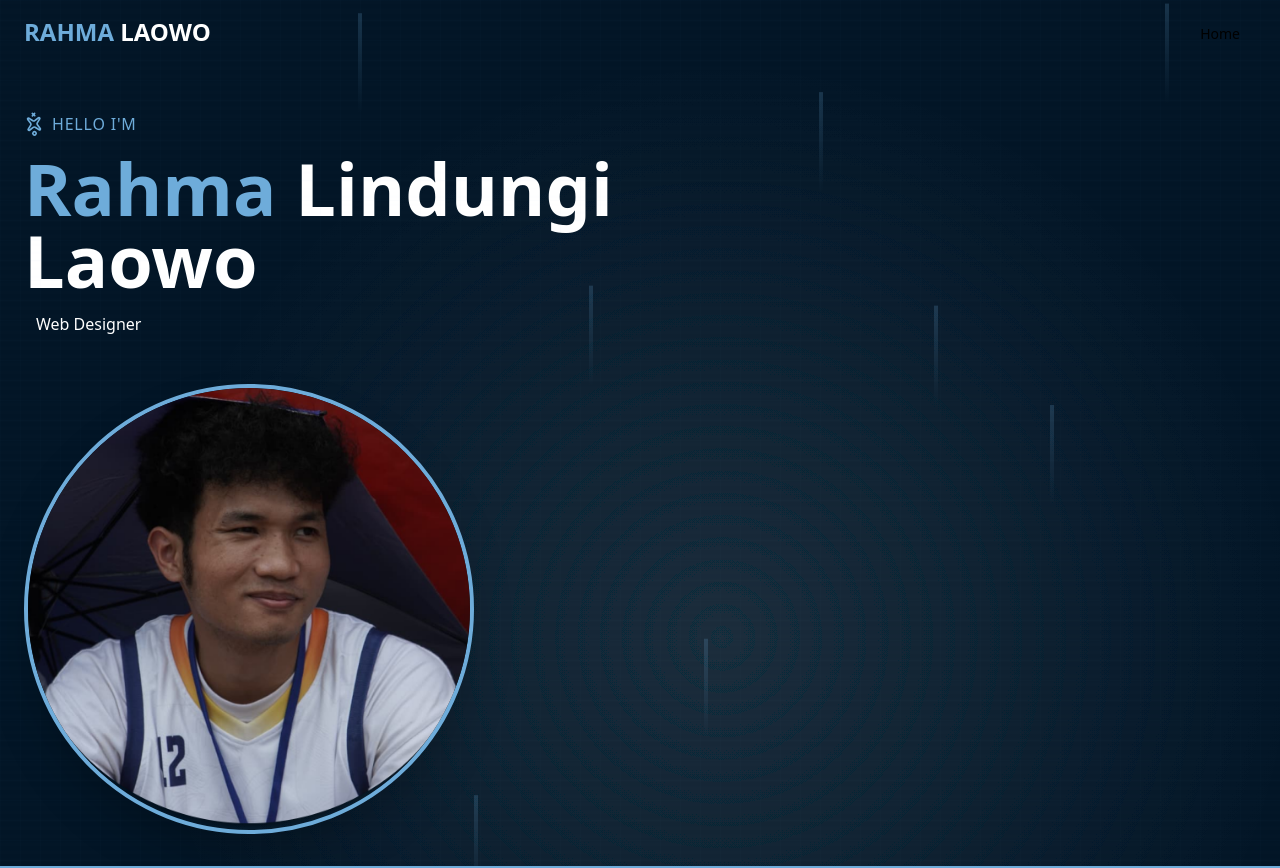
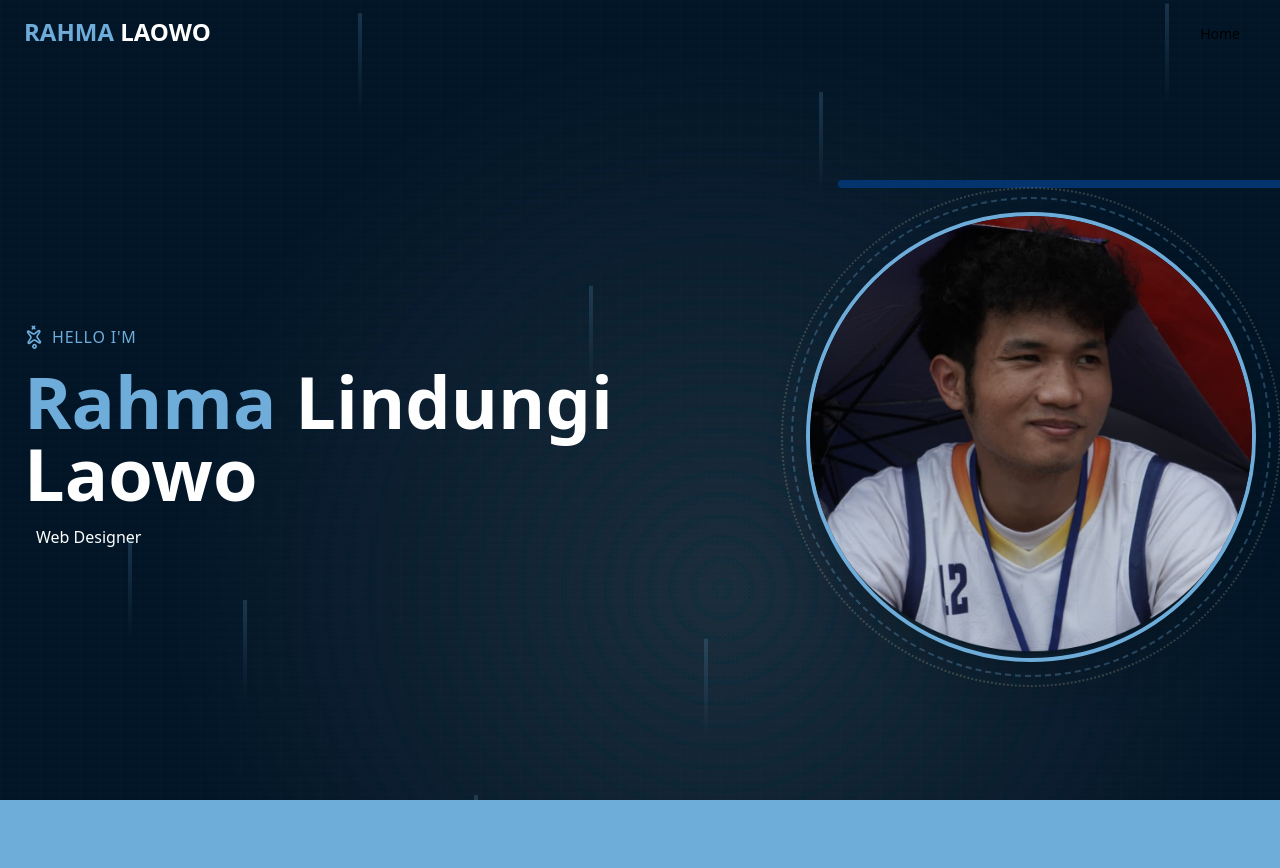
Before and after one commit to LindungiLw/my-profile-portofolio, a React (Vite) app: page / in a window 1280 px wide. Shown: the top 868 px of the page. Built offline with nearby package versions, Linux system fonts and the light colour scheme.

Commit message:
Update herosection to make animated behind profile

```diff
--- a/src/section/herosection.tsx
+++ b/src/section/herosection.tsx
@@ -9,6 +9,11 @@ export const HeroSection = () => {
 
   const rotateX = useTransform(mouseY, [-300, 300], [10, -10]);
   const rotateY = useTransform(mouseX, [-300, 300], [-10, 10]);
+
+  const handleMouseMove = (e: React.MouseEvent<HTMLDivElement>) => {
+    mouseX.set(e.clientX);
+    mouseY.set(e.clientY);
+  };
 
   return (
     <section className="relative min-h-screen bg-[#021526] text-white overflow-hidden pt-20">
@@ -73,15 +78,20 @@ export const HeroSection = () => {
             initial={{ opacity: 0, scale: 0.8 }}
             animate={{ opacity: 1, scale: 1 }}
             transition={{ duration: 0.8, delay: 0.4 }}
-          />
-
+          >
+            <motion.div className="relative" onMouseMove={handleMouseMove}>
               {/*  */}
               <motion.div
                 className="absolute -top-8 -right-8 w-full border-4 border-[#03346E] rounded-full"
-            animate={{ scale: [1, 1.2, 1], opacity: [0.3, 0.5, 0.3] }}
+                animate={{}}
+                transition={{ duration: 1 }}
               />
 
-          <motion.div className="absolute -bottom-8 -left-8 w-32 h-32 bg[#03346E] rounded-full" />
+              <motion.div
+                className="absolute -bottom-8 -left-8 w-32 h-32 bg[#03346E] opacity-30 rounded-full"
+                animate={{ scale: [1, 1.2, 1], opacity: [0.3, 0.5, 0.3] }}
+                transition={{ duration: 3, repeat: Infinity }}
+              />
               <motion.div
                 className="relative w-[350px] h-[350px] md:w-[450px] md:h-[450px] rounded-full overflow-hidden border-4 border-[#6EACDA] shadow-2xl cursor-pointer"
                 style={{
@@ -98,7 +108,7 @@ export const HeroSection = () => {
                   className="w-full h-full object-cover"
                 />
                 <motion.div className="absolute inset-0 bg-gradient-to-t from-[#6EACDA]/20 to-transparent opacity-0 hover:opacity-100 transition-opacity" />
-
+              </motion.div>
               {/* Multiple Rings */}
               <motion.div
                 animate={{ rotate: 360 }}
@@ -116,6 +126,7 @@ export const HeroSection = () => {
                 <div className="w-full h-full border-2 border-dotted border-[#E2E2B6] opacity-20 rounded-full" />
               </motion.div>
             </motion.div>
+          </motion.div>
         </div>
       </div>
     </section>
```
Lines whose indentation alone changed are shown as unchanged.
